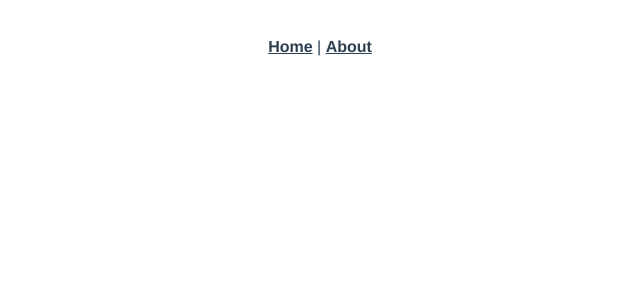
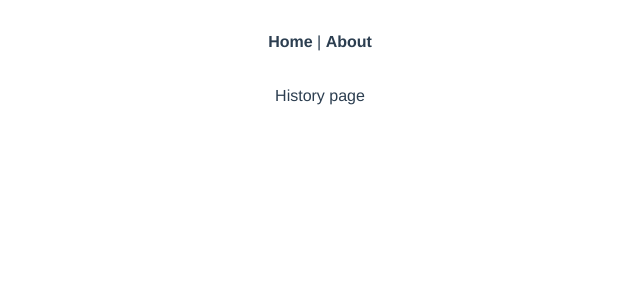
Before and after one commit to Laterality/java-lotto-1-view, a Vue app: page /history in a window 1280 px wide. Shown: the top 300 px of the page, without its empty margins (320-960 px from the left). Built offline with nearby package versions, Linux system fonts and the light colour scheme.

Commit message:
Add route to result and result history
* Applied bootstrap,

```diff
--- a/package.json
+++ b/package.json
@@ -9,6 +9,8 @@
     "test:unit": "vue-cli-service test:unit"
   },
   "dependencies": {
+    "bootstrap": "^4.3.1",
+    "bootstrap-vue": "^2.0.0-rc.22",
     "core-js": "^2.6.5",
     "vue": "^2.6.10",
     "vue-class-component": "^7.0.2",
--- a/src/main.ts
+++ b/src/main.ts
@@ -1,6 +1,12 @@
 import Vue from 'vue';
 import App from './App.vue';
 import router from './router';
+import BootstrapVue from 'bootstrap-vue';
+
+import 'bootstrap/dist/css/bootstrap.css';
+import 'bootstrap-vue/dist/bootstrap-vue.css';
+
+Vue.use(BootstrapVue);
 
 Vue.config.productionTip = false;
 
--- a/src/router.ts
+++ b/src/router.ts
@@ -12,14 +12,14 @@ export default new Router({
       path: '/',
       name: 'home',
       component: Home,
-    },
-    {
-      path: '/about',
-      name: 'about',
-      // route level code-splitting
-      // this generates a separate chunk (about.[hash].js) for this route
-      // which is lazy-loaded when the route is visited.
-      component: () => import(/* webpackChunkName: "about" */ './views/About.vue'),
+    }, {
+      path: '/history',
+      name: 'history',
+      component: () => import('./views/History.vue'),
+    }, {
+      path: '/result',
+      name: 'result',
+      component: () => import('./views/Result.vue'),
     },
   ],
 });
--- /dev/null
+++ b/src/views/History.vue
@@ -0,0 +1,12 @@
+<template>
+    <p>History page</p>
+</template>
+
+<script lang="ts">
+import { Component, Prop, Vue } from 'vue-property-decorator';
+
+@Component
+export default class History extends Vue {
+
+}
+</script>
--- /dev/null
+++ b/src/views/Result.vue
@@ -0,0 +1,11 @@
+<template>
+    <p>Lotto result page</p>
+</template>
+
+<script lang="ts">
+import { Component, Prop, Vue } from 'vue-property-decorator';
+
+export default class Result extends Vue {
+
+}
+</script>
```
Also changed, not shown: 1 other file (tests, documents, lock files or other folders).
